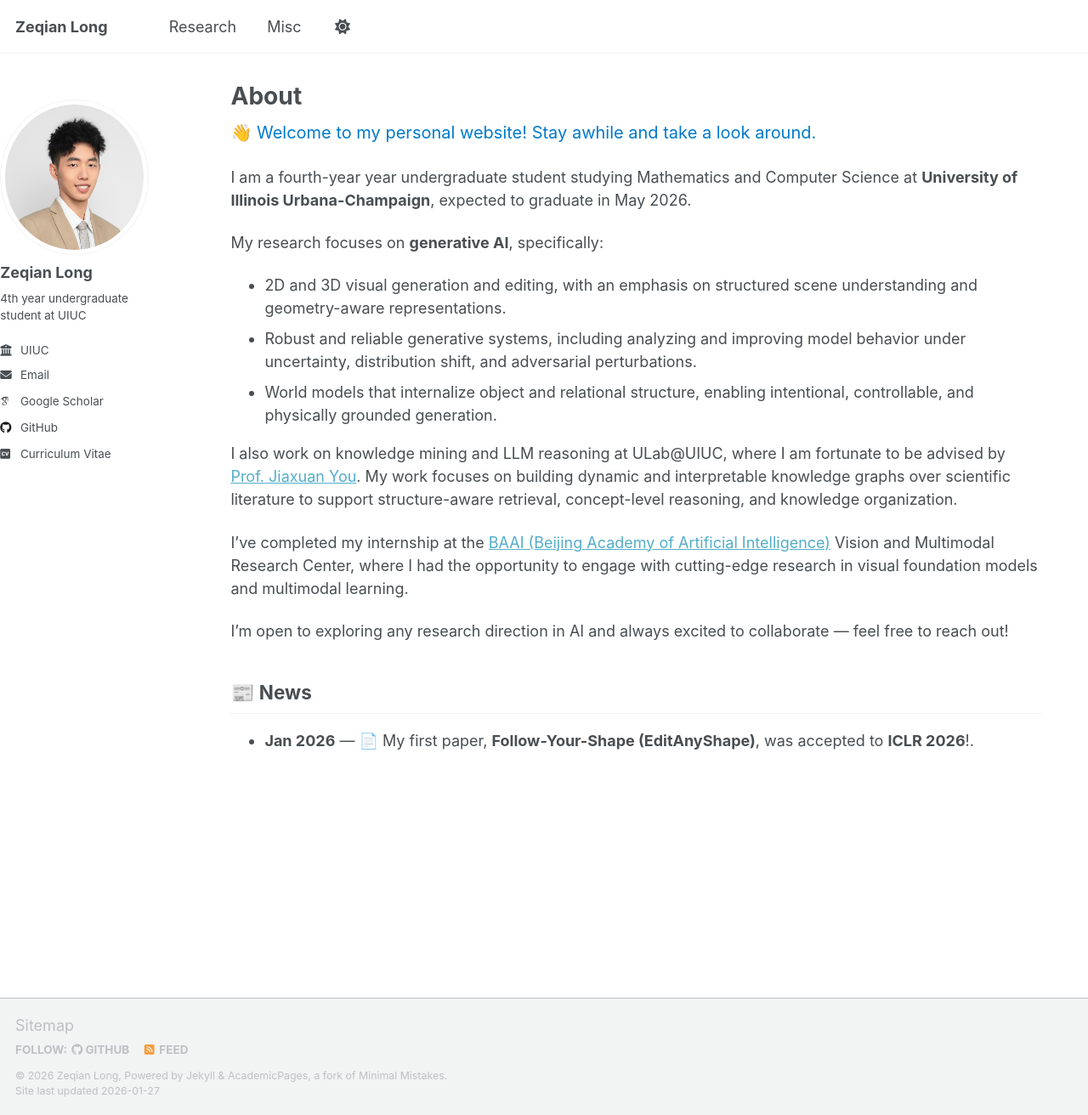
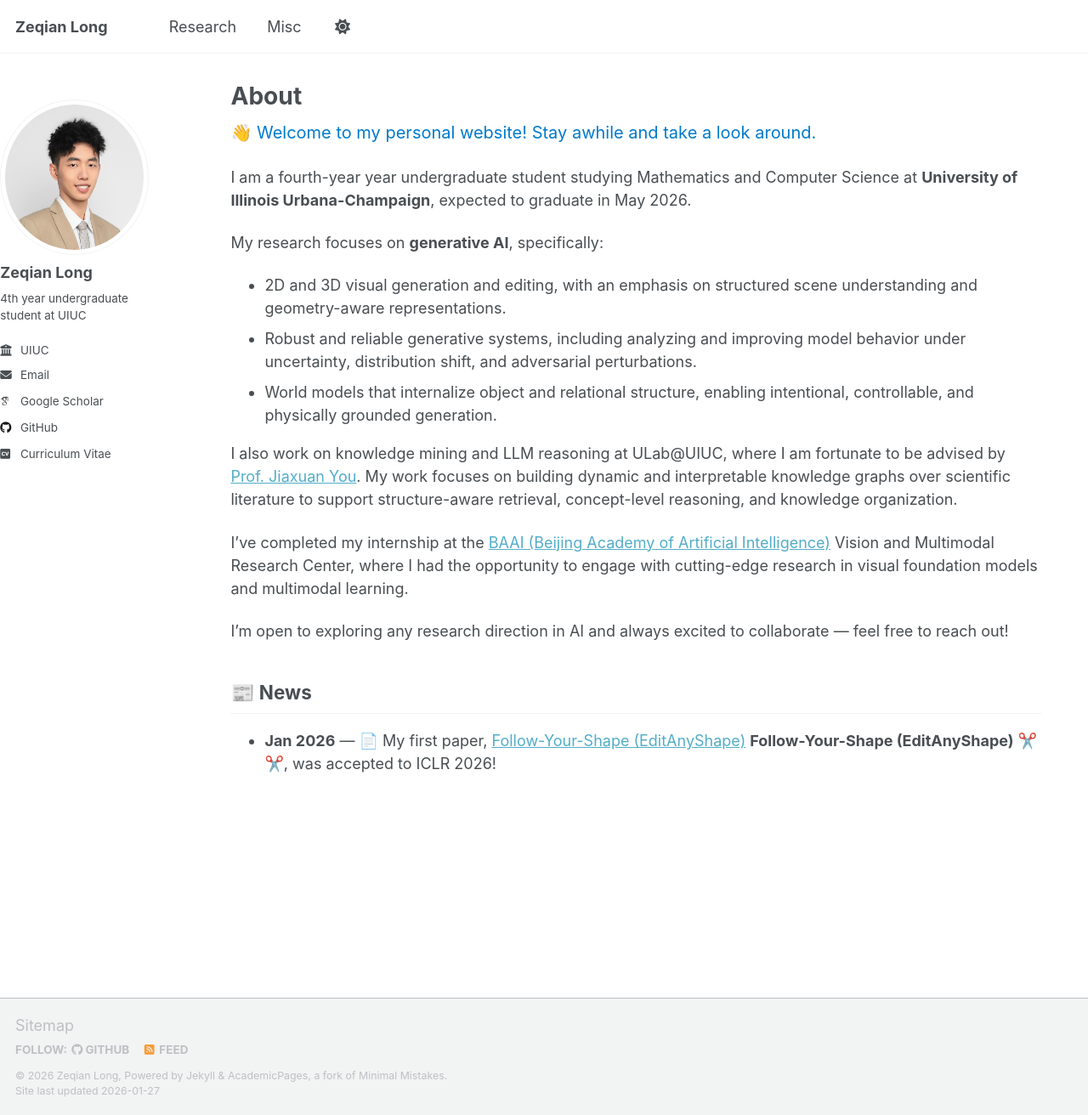
Before and after one commit to Zeqian-Long/Zeqian-Long.github.io, a Jekyll site: the page built from _pages/about.md, in a window 1280 px wide and 1312 px high. Shown: the whole window at 85% size. Built offline with Jekyll 4.4.1, drawn with Linux system fonts in a browser that asks for light colours; some web fonts are replaced; a script that is not in the unit is left out.

Commit message:
update paper

```diff
--- a/_pages/about.md
+++ b/_pages/about.md
@@ -28,7 +28,7 @@
 
 ## 📰 News
 
-- **Jan 2026** — 📄 My first paper, **Follow-Your-Shape (EditAnyShape)**, was accepted to **ICLR 2026**!.
+- **Jan 2026** — 📄 My first paper, <a href="https://github.com/mayuelala/FollowYourShape" target="_blank">Follow-Your-Shape (EditAnyShape)</a> **Follow-Your-Shape (EditAnyShape)** ✂️✂️, was accepted to ICLR 2026!
 
 <!-- Stay tuned for updates! -->
 
```
